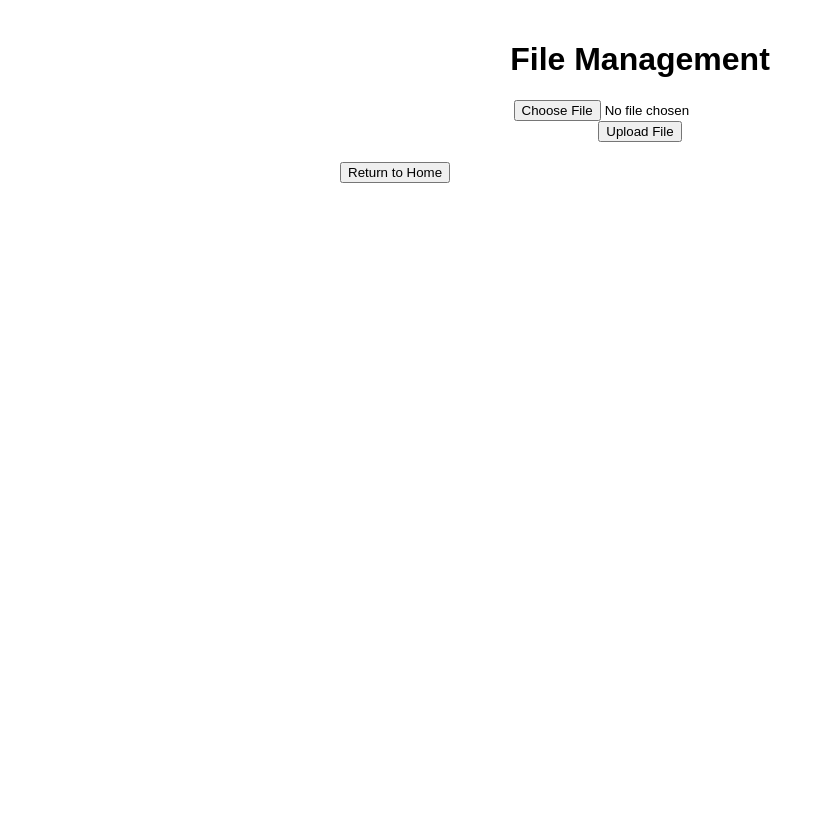
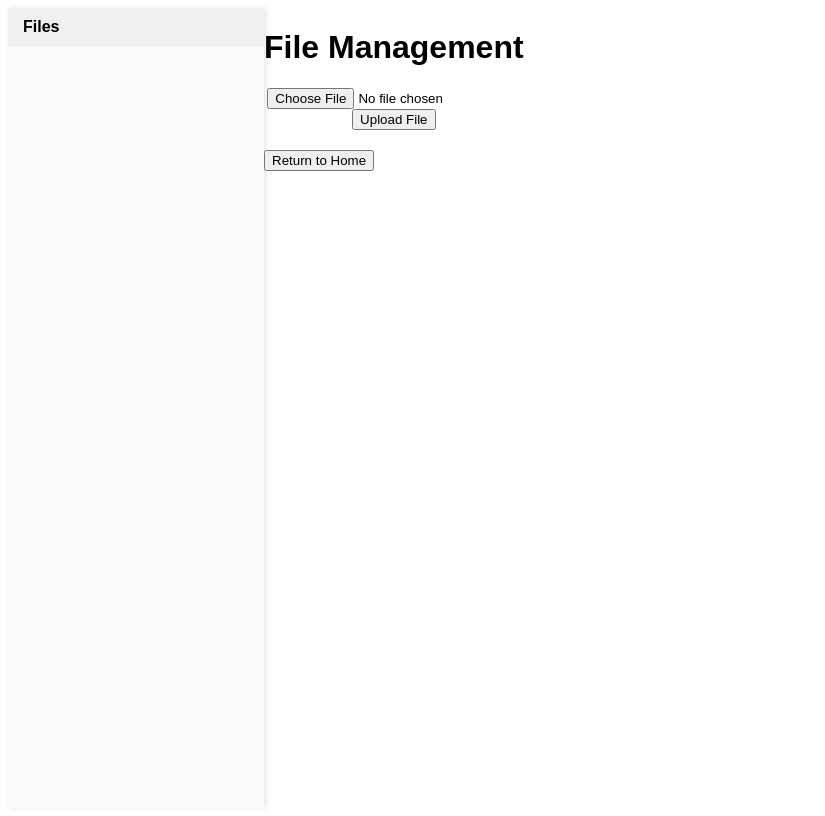
Before and after one commit to MichaelGreatorex/file-management-app, a website: page public/upload.html in a window 1280 px wide. Shown: the whole page, without its empty margins (0-825 px from the left). Drawn offline with Linux system fonts and the light colour scheme; no server answers.

Commit message:
script generated components

```diff
--- /dev/null
+++ b/public/LHcolumn.js
@@ -0,0 +1,52 @@
+document.addEventListener('DOMContentLoaded', () => {
+// Function to generate the sidebar content
+function generateSidebar() {
+    const LHcolumn = document.getElementById('LHcolumn');
+
+    const sidebar = document.createElement('div');
+    sidebar.id = 'sidebar';
+
+    const filesButton = document.createElement('button');
+    filesButton.id = 'filesButton';
+    filesButton.className = 'dropdown-btn';
+    filesButton.textContent = 'Files';
+
+    const dropdownMenu = document.createElement('div');
+    dropdownMenu.id = 'dropdownMenu';
+    dropdownMenu.className = 'dropdown-container';
+
+    const buttons = [
+        'Personal Files',
+        'My Libraries',
+        'Favourite Libraries',
+        'All Libraries',
+        'Recent Files',
+        'Favourites',
+        'Shared',
+        'Trash'
+    ];
+
+    buttons.forEach(text => {
+        const button = document.createElement('button');
+        button.className = 'colbtn';
+        button.textContent = text;
+        dropdownMenu.appendChild(button);
+    });
+
+    sidebar.appendChild(filesButton);
+    sidebar.appendChild(dropdownMenu);
+    LHcolumn.appendChild(sidebar);
+
+    // Add event listener for the files button
+    filesButton.addEventListener('click', function() {
+        if (dropdownMenu.style.display === 'block') {
+            dropdownMenu.style.display = 'none';
+        } else {
+            dropdownMenu.style.display = 'block';
+        }
+    });
+}
+
+// Generate the sidebar on page load
+generateSidebar();
+});
--- a/public/styles.css
+++ b/public/styles.css
@@ -1,8 +1,62 @@
 body {
     font-family: Arial, sans-serif;
-    padding: 20px;
-    max-width: 600px;
-    margin: auto;
+    height: 100vh;
+}
+
+#pageLayout {
+    display:flex;
+}
+
+#LHcolumn {
+    font-family: Arial, sans-serif;
+    display: flex;
+    width: 20vw
+}
+
+#sidebar {
+    background-color: #f8f9fa;
+    box-shadow: 2px 0 5px rgba(0,0,0,0.1);
+    height: 100vh;
+    width: 20vw
+}
+
+#filesButton {
+    padding: 10px 15px;
+    border: none;
+    cursor: pointer;
+    width: 100%;
+    text-align: left;
+    outline: none;
+    font-size: 16px;
+}
+
+#filesButton:hover {
+    background-color: #0056b3;
+}
+
+#colbtn {
+    padding: 10px 15px;
+    margin: 0 -15px;
+    border: none;
+    cursor: pointer;
+    width: 20vh;
+    text-align: left;
+    outline: none;
+    font-size: 16px;
+}
+
+#colbtn:hover {
+    background-color: #0056b3;
+}
+
+.dropdown-container {
+    display: none;
+    background-color: #f1f1f1;
+    padding-left: 15px;
+}
+
+.dropdown-btn {
+    font-weight: bold;
 }
 
 h1 {
--- a/public/upload.html
+++ b/public/upload.html
@@ -7,6 +7,9 @@
     <link rel="stylesheet" href="styles.css">
 </head>
 <body>
+    <div id="pageLayout">
+        <div id="LHcolumn"></div>
+        <div id="RHcontent">
             <h1>File Management</h1>
             <form id="uploadForm">
                 <input type="file" id="fileInput" required>
@@ -16,6 +19,10 @@
             <a href="index.html">
                 <button>Return to Home</button>
             </a>
-    <script src="script.js"></script>
+        </div>
+
+    </div>
 </body>
+<script src="LHcolumn.js"></script>
+<script src="upload.js"></script>
 </html>
```
Also changed, not shown: public/index.html (+8 -4 lines), public/upload.js (renamed from public/script.js), 3 other files. Lines whose indentation alone changed are shown as unchanged.
